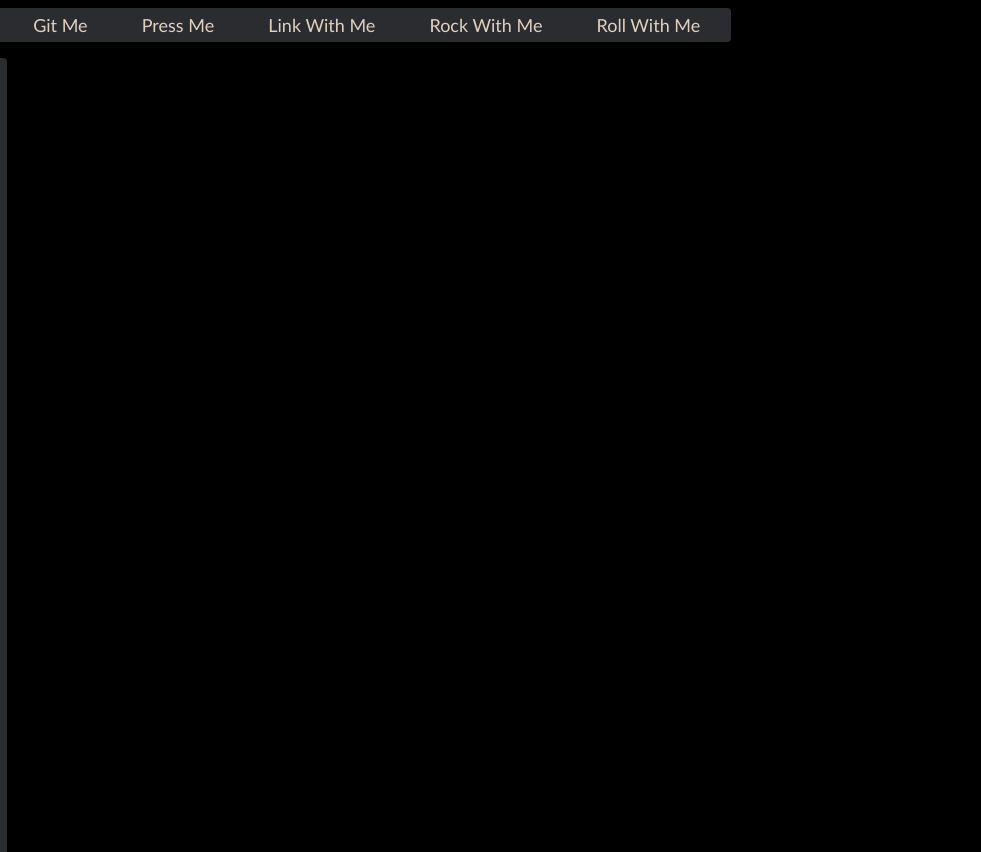
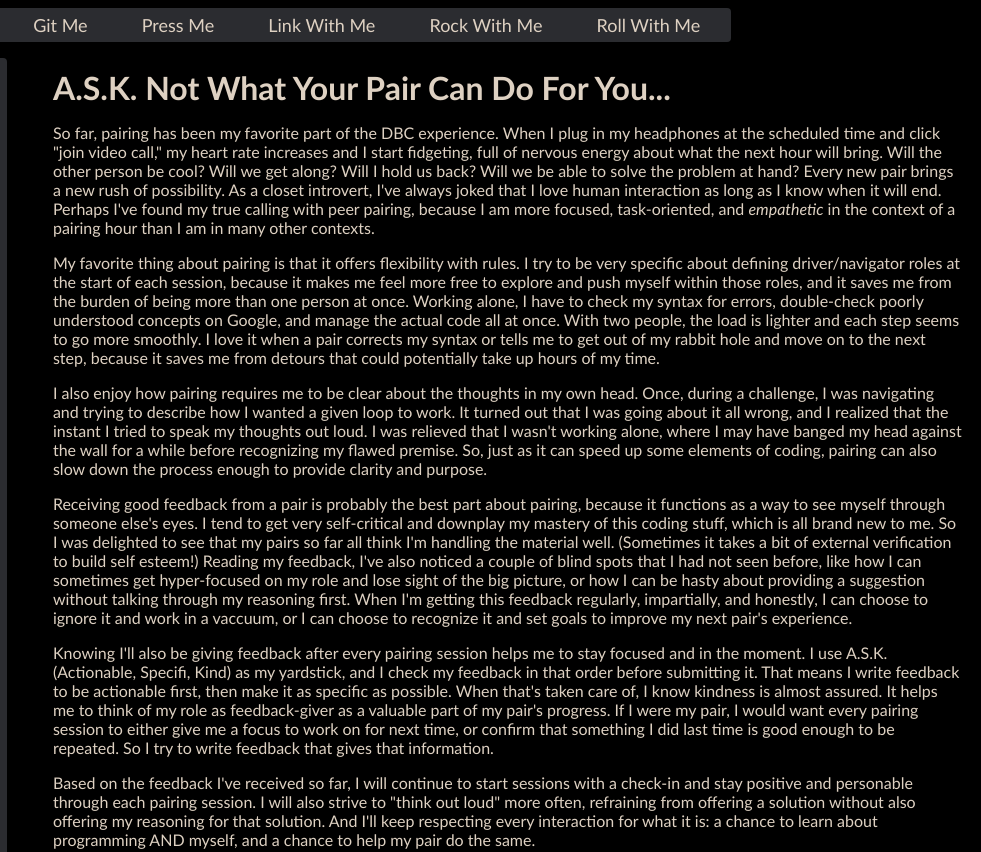
Before and after one commit to dukegreene/dukegreene.github.io, a plain HTML site: page unit1_projects/week5_cultural_blog.html in a window 1280 px wide. Shown: the top 852 px of the page, 299-1280 px from the left. Drawn offline with Linux system fonts and the light colour scheme.

Commit message:
finished blog post

```diff
--- a/unit1_projects/week5_cultural_blog.html
+++ b/unit1_projects/week5_cultural_blog.html
@@ -2,7 +2,7 @@
 <html>
 <head>
 	<link rel="stylesheet" type="text/css" href="stylesheets/blog_template.css" />
-	<title><!--***BLOG TITLE GOES HERE***--></title>
+	<title>Week 5 Cultural Blog</title>
 </head>
 <body>
 	<div id="header">
@@ -26,8 +26,13 @@
 		<p>[none]</p>
   </div>
 	<div class="right">
-		<h1 style="margin: auto"><!--***POST TITLE HERE***--></h1>
-		<p><!--***START BLOG CONTENT HERE***--></p>
+		<h1 style="margin: auto">A.S.K. Not What Your Pair Can Do For You...</h1>
+		<p>So far, pairing has been my favorite part of the DBC experience. When I plug in my headphones at the scheduled time and click "join video call," my heart rate increases and I start fidgeting, full of nervous energy about what the next hour will bring. Will the other person be cool? Will we get along? Will I hold us back? Will we be able to solve the problem at hand? Every new pair brings a new rush of possibility. As a closet introvert, I've always joked that I love human interaction as long as I know when it will end. Perhaps I've found my true calling with peer pairing, because I am more focused, task-oriented, and <em>empathetic</em> in the context of a pairing hour than I am in many other contexts.</p>
+		<p>My favorite thing about pairing is that it offers flexibility with rules. I try to be very specific about defining driver/navigator roles at the start of each session, because it makes me feel more free to explore and push myself within those roles, and it saves me from the burden of being more than one person at once. Working alone, I have to check my syntax for errors, double-check poorly understood concepts on Google, and manage the actual code all at once. With two people, the load is lighter and each step seems to go more smoothly. I love it when a pair corrects my syntax or tells me to get out of my rabbit hole and move on to the next step, because it saves me from detours that could potentially take up hours of my time.</p>
+		<p>I also enjoy how pairing requires me to be clear about the thoughts in my own head. Once, during a challenge, I was navigating and trying to describe how I wanted a given loop to work. It turned out that I was going about it all wrong, and I realized that the instant I tried to speak my thoughts out loud. I was relieved that I wasn't working alone, where I may have banged my head against the wall for a while before recognizing my flawed premise. So, just as it can speed up some elements of coding, pairing can also slow down the process enough to provide clarity and purpose.</p>
+		<p>Receiving good feedback from a pair is probably the best part about pairing, because it functions as a way to see myself through someone else's eyes. I tend to get very self-critical and downplay my mastery of this coding stuff, which is all brand new to me. So I was delighted to see that my pairs so far all think I'm handling the material well. (Sometimes it takes a bit of external verification to build self esteem!) Reading my feedback, I've also noticed a couple of blind spots that I had not seen before, like how I can sometimes get hyper-focused on my role and lose sight of the big picture, or how I can be hasty about providing a suggestion without talking through my reasoning first. When I'm getting this feedback regularly, impartially, and honestly, I can choose to ignore it and work in a vaccuum, or I can choose to recognize it and set goals to improve my next pair's experience.</p>
+		<p>Knowing I'll also be giving feedback after every pairing session helps me to stay focused and in the moment. I use A.S.K. (Actionable, Specifi, Kind) as my yardstick, and I check my feedback in that order before submitting it. That means I write feedback to be actionable first, then make it as specific as possible. When that's taken care of, I know kindness is almost assured. It helps me to think of my role as feedback-giver as a valuable part of my pair's progress. If I were my pair, I would want every pairing session to either give me a focus to work on for next time, or confirm that something I did last time is good enough to be repeated. So I try to write feedback that gives that information.</p>
+		<p>Based on the feedback I've received so far, I will continue to start sessions with a check-in and stay positive and personable through each pairing session. I will also strive to "think out loud" more often, refraining from offering a solution without also offering my reasoning for that solution. And I'll keep respecting every interaction for what it is: a chance to learn about programming AND myself, and a chance to help my pair do the same.</p>
 	</div>
 	<div id="footer">
 		<span>This was created and written by Duke Greene in 2014. Thanks for checking it out.</span>
```
